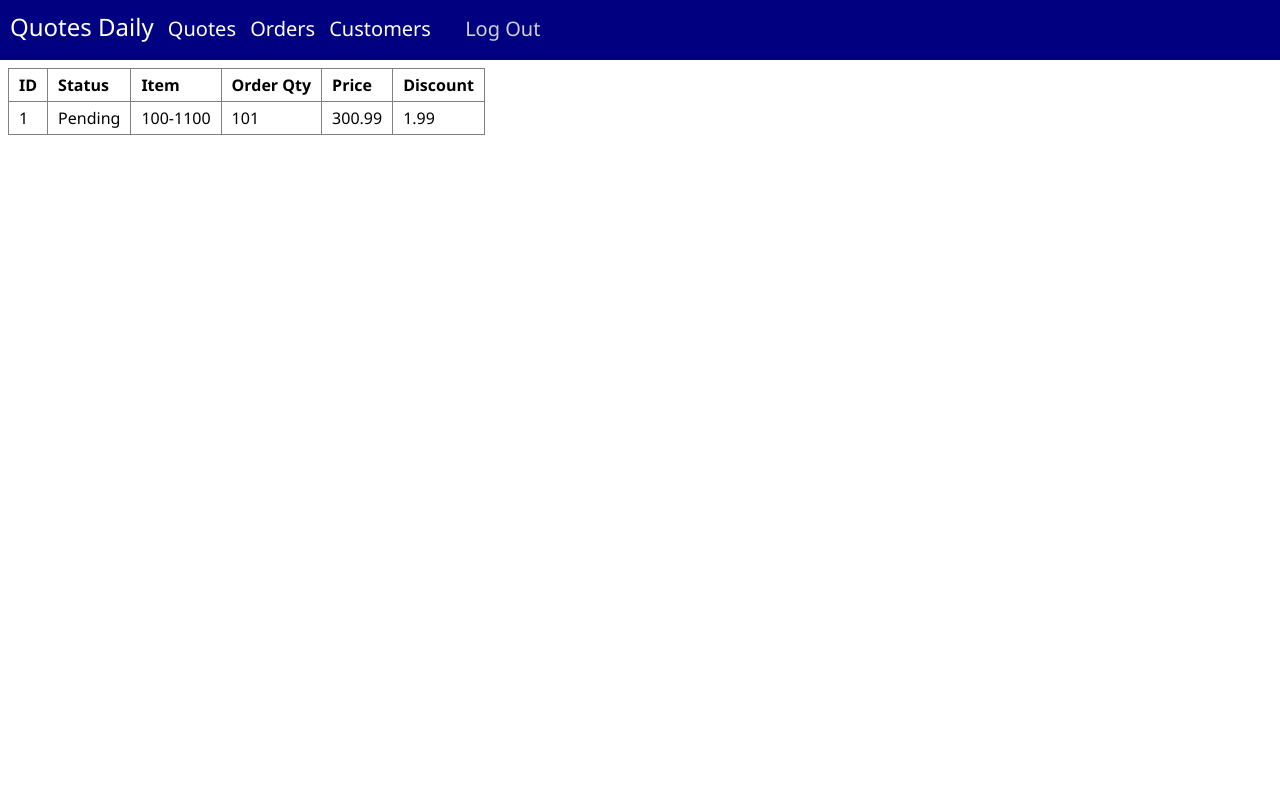
After one commit to pkzer01/csci467, a PHP site: page /orders.php in a window 1280 px wide. The commit adds this page. Run offline with PHP 8.4, Linux system fonts and the light colour scheme; data comes from the database, SQL or seed files in the repository; both versions use the stored data as it was after the commit; tables that the repository leaves empty or names only in its code hold one stand-in row (values such as "Sample post").

Commit message:
added header, footer, and order page

```diff
--- /dev/null
+++ b/connection.php
@@ -0,0 +1,25 @@
+<?php
+    // this file contains user-specific database login information
+
+    // database connection code here
+    $hostname = 'courses';
+    $username = 'z1956079';
+    $password = '2000Mar21';
+    $dbname   = 'z1956079';
+
+    //connect to MARIA DB/////////////////////////////////////////////
+    $dsn = "mysql:host=$hostname;dbname=$dbname";
+
+    $options = [
+        PDO::ATTR_ERRMODE            => PDO::ERRMODE_EXCEPTION,
+        PDO::ATTR_DEFAULT_FETCH_MODE => PDO::FETCH_ASSOC,
+        PDO::ATTR_EMULATE_PREPARES   => false,
+    ];
+
+    try{
+	    $pdo = new PDO($dsn, $username, $password, $options);
+    } catch (PDOException $e) {
+        die("<p>Connection to database failed: {$e->getMessage()}</p>\n");
+    }
+    /*********************************************************************/
+?>
--- a/customerDB.php
+++ b/customerDB.php
@@ -1,8 +1,8 @@
 <html>
 
-<p>hello world</p>
+<?php
+   include "header.php"; // include page header
 
-<?php
    $hostname = 'blitz.cs.niu.edu';
    $port = 3306;
    $dbname = 'csci467';
@@ -63,6 +63,6 @@
 
    echo "</table>";
 
-
+   include "footer.php" // include page footer
 ?>
 </html>
--- /dev/null
+++ b/footer.php
@@ -0,0 +1 @@
+</div> <!-- close the app body div -->
--- /dev/null
+++ b/header.php
@@ -0,0 +1,67 @@
+<!-- styles for the entire app -->
+<style>
+    body {
+        font-family: 'Segoe UI', Tahoma, Geneva, Verdana, sans-serif;
+        padding: 0;
+        margin: 0;
+    }
+
+    table {
+        border-spacing: 0;
+        border-collapse: collapse;
+        text-align: left;
+    }
+    table td, table th {
+        padding-left: 10px;
+        padding-right: 10px;
+        padding-top: 5px;
+        padding-bottom: 5px;
+    }
+    tr.detail-row:hover {
+        background: lightgray;
+    }
+
+    .title-bar {
+        background: navy;
+        width: 100%;
+        height: 50px;
+        padding-top: 10px;
+    }
+
+    .title {
+        color: white;
+        font-size: 18pt;
+        padding: 5px;
+        margin-left: 5px;
+    }
+
+    .page-link {
+        color: white;
+        font-size: 15pt;
+        padding: 5px;
+        border-radius: 6px;
+        text-decoration: none;
+    }
+    .page-link.logout {
+        margin-left: 20px;
+        color: #D0D0D0;
+    }
+
+    .page-link:hover {
+        background: lightskyblue;
+    }
+
+    .app-body {
+        width: 100%;
+        margin: 8px;
+    }
+</style>
+
+<div class="title-bar">
+    <span class="title">Quotes Daily</span>
+    <a href="./salesAssociate.php" class="page-link">Quotes</a>
+    <a href="./orders.php" class="page-link">Orders</a>
+    <a href="./customerDB.php" class="page-link">Customers</a>
+    <a href="./login.php" class="page-link logout">Log Out</a>
+</div>
+<div class="app-body">
--- /dev/null
+++ b/orders.php
@@ -0,0 +1,36 @@
+<html>
+
+<?php
+   include "header.php";
+   include "connection.php"; // include database connection from connection.php
+
+   //get customer table data from Legacy DB
+   $query = "SELECT * FROM OrderInfo LEFT JOIN Quotes on OrderInfo.QuoteID = Quotes.QuoteID";
+
+   try {
+	   $statement = $pdo->prepare($query);
+	   $statement->execute();
+	   $rows = $statement->fetchAll(PDO::FETCH_ASSOC);
+   } catch (PDOException $e) {
+     die("<p> Query failed: {$e->getMessage()}</p>\n");
+   }
+
+   //make order table
+   echo "<table border='1'>";
+   echo "<tr><th>ID</th><th>Status</th><th>Item</th><th>Order Qty</th><th>Price</th><th>Discount</th></tr>";
+   foreach ($rows as $row) {
+       echo "<tr class='detail-row'>";
+       echo "<td>".$row['PurchaseID']."</td>";
+       echo "<td>".$row['OrderStatus']."</td>";
+       echo "<td>".$row['ItemNum']."</td>";
+       echo "<td>".$row['OrderQuant']."</td>";
+       echo "<td>".$row['Prices']."</td>";
+       echo "<td>".$row['Discounts']."</td>";
+       echo "</tr>";
+   }
+
+   echo "</table>";
+
+   include "footer.php"
+?>
+</html>
--- a/salesAssociate.php
+++ b/salesAssociate.php
@@ -5,9 +5,9 @@
 </head>
 
 <body>
-<br/>
 
 <?php
+  include "header.php"; // include page header
 
   session_start();
 
@@ -185,7 +185,7 @@
    echo"Here I want to make a table of the quote DB based on current user";
    echo"<br/>";
    echo"SELECT * FROM quoteTable WHERE associateID=userID";
-
+  include "footer.php"; // include page footer
 ?>
 
 <br/>
```
Also changed, not shown: accounts.sql (+11 -1 lines).
